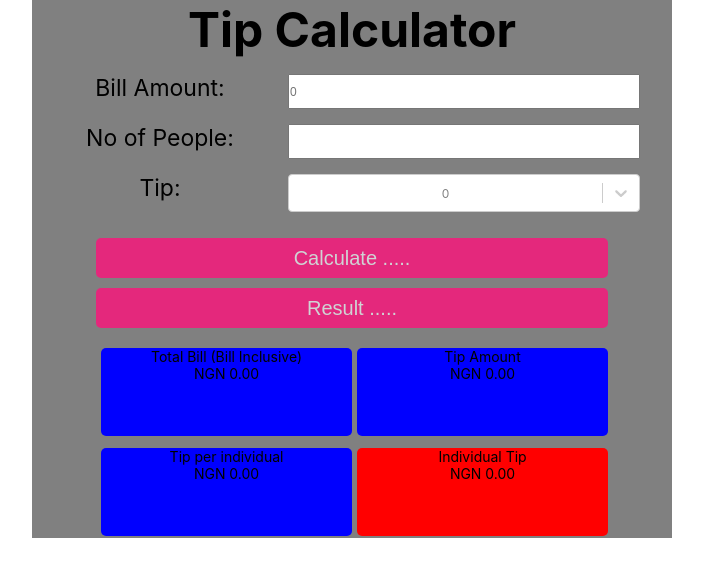
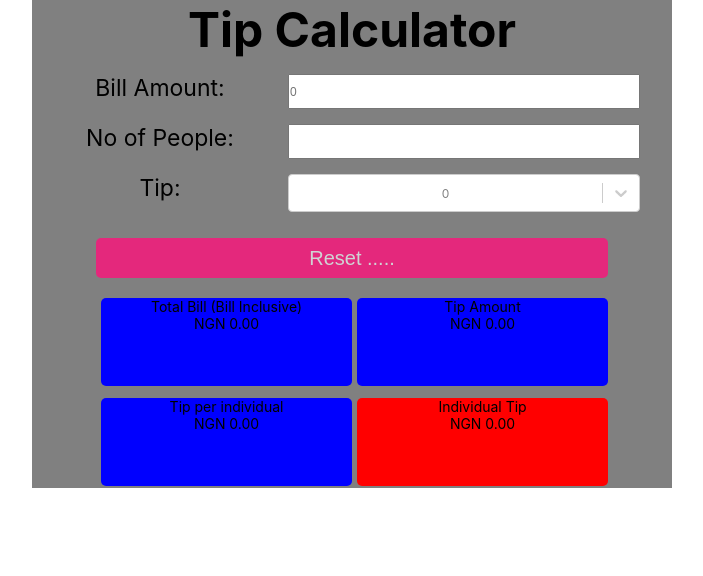
Before and after one commit to rico4pepe/rico4pepe.github.io, a React (Create React App) app: page / in a window 1280 px wide. Shown: the top 576 px of the page, without its empty margins (288-991 px from the left). Built offline with nearby package versions, Linux system fonts and the light colour scheme.

Commit message:
Remove calculate button

```diff
--- a/src/App.js
+++ b/src/App.js
@@ -62,9 +62,9 @@ console.log(calculate().tb, calculate().ta, calculate().ib);
             <Select placeholder = {0.00} options={options} className='myInputs added_space'  value = {tip} onChange={setTip} />
         </div>
         <br />
-        <button type='button' onClick={calculate}> Calculate .....</button>
+        {/* <button type='button' onClick={calculate}> Calculate .....</button> */}
 
-        <button type='button' onClick={resetForm}> Result .....</button>
+        <button type='button' onClick={resetForm}> Reset .....</button>
         </form>
 
         <div className = "result">
```
